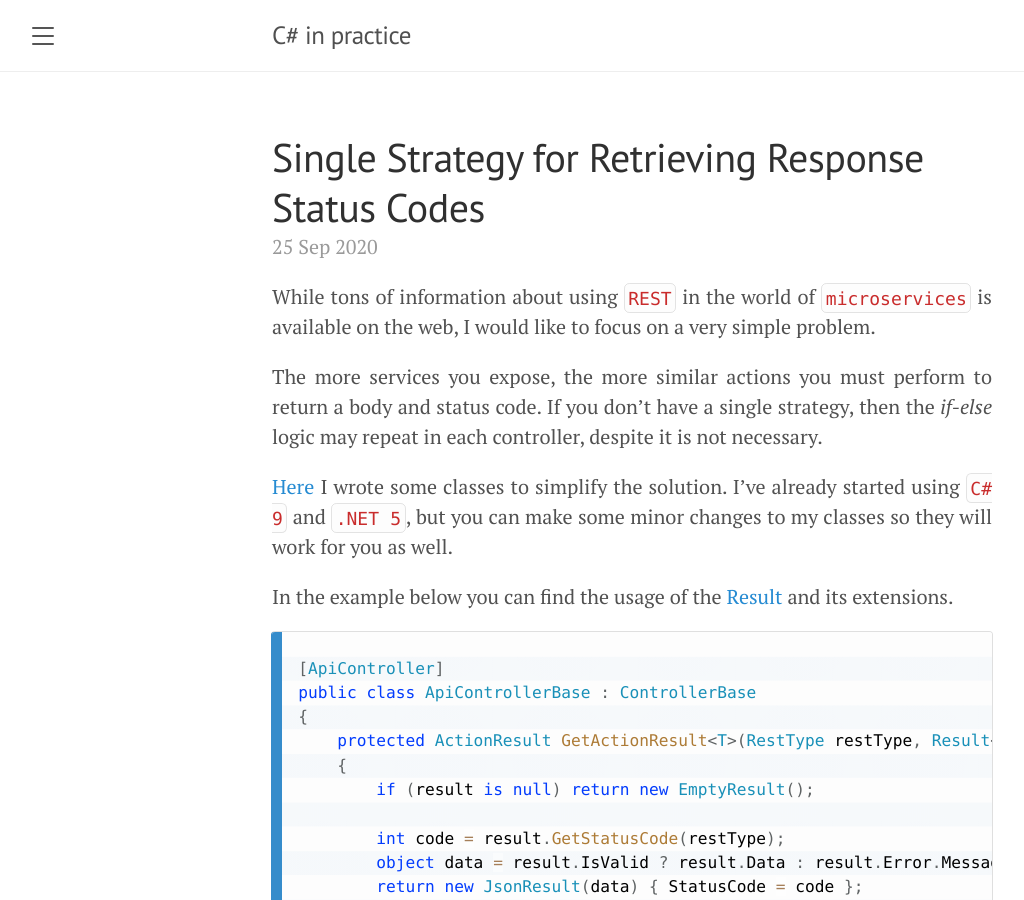
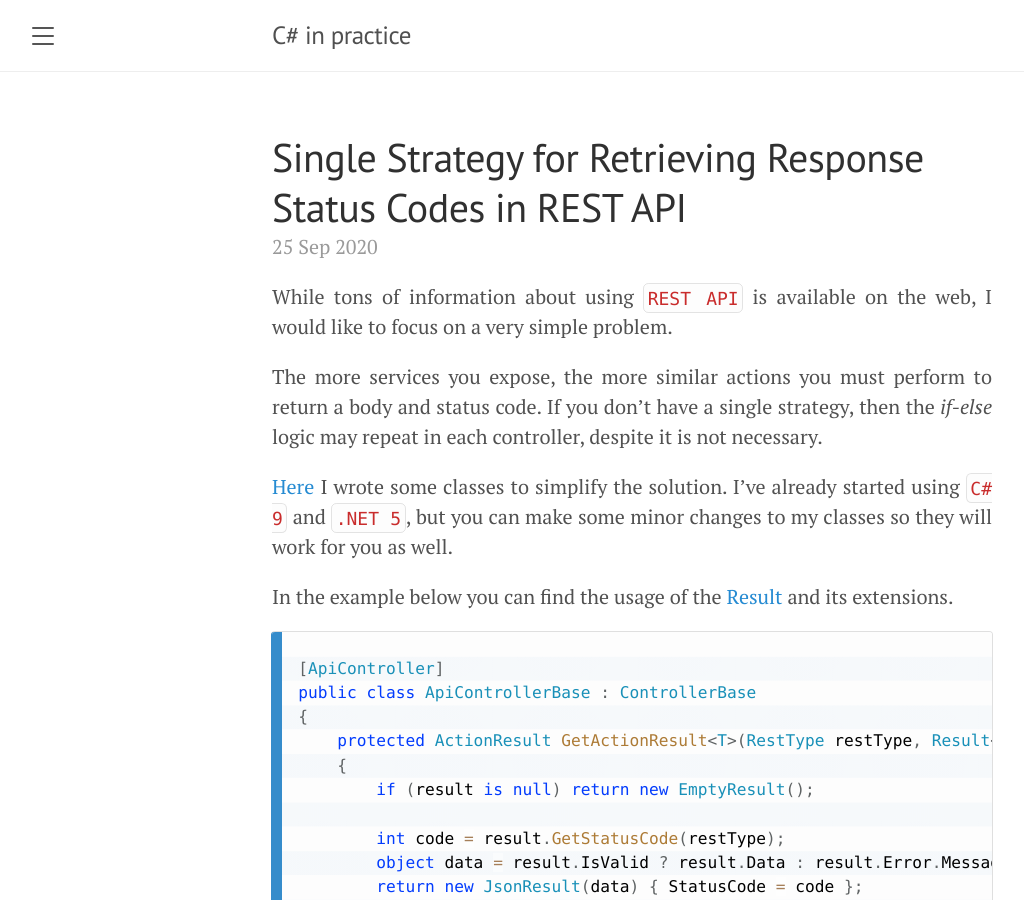
Before and after one commit to akovanev/kovanev.github.io, a Jekyll site: the page built from _posts/2020-09-25-Single-status-codes-strategy.md, in a window 1280 px wide and 900 px high. Shown: the whole window, without its empty margins (8-1032 px from the left). Built offline with Jekyll 4.4.1, drawn with Linux system fonts in a browser that asks for light colours.

Commit message:
status code text changes

```diff
--- a/_posts/2020-09-25-Single-status-codes-strategy.md
+++ b/_posts/2020-09-25-Single-status-codes-strategy.md
@@ -1,11 +1,11 @@
 ---
 layout: post
-title: Single Strategy for Retrieving Response Status Codes
+title: Single Strategy for Retrieving Response Status Codes in REST API
 category: blogs
 tag: Microservices
 ---
 
-While tons of information about using `REST` in the world of `microservices` is available on the web, I would like to focus on a very simple problem.
+While tons of information about using `REST API` is available on the web, I would like to focus on a very simple problem.
 
 The more services you expose, the more similar actions you must perform to return a body and status code. If you don't have a single strategy, then the *if-else* logic may repeat in each controller, despite it is not necessary.
 
```
